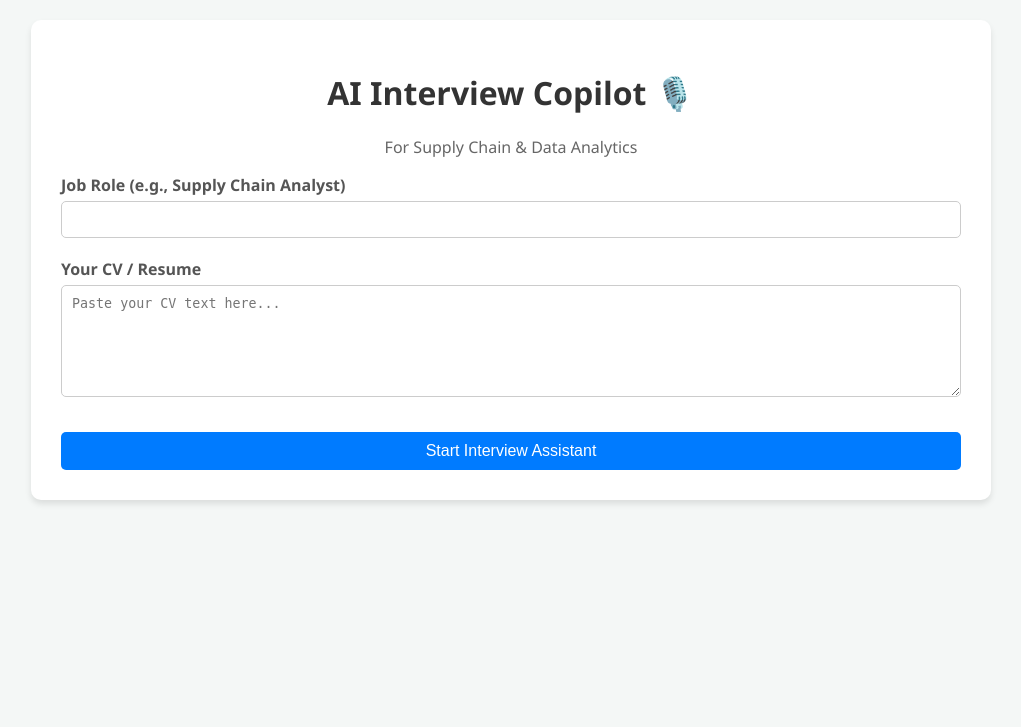
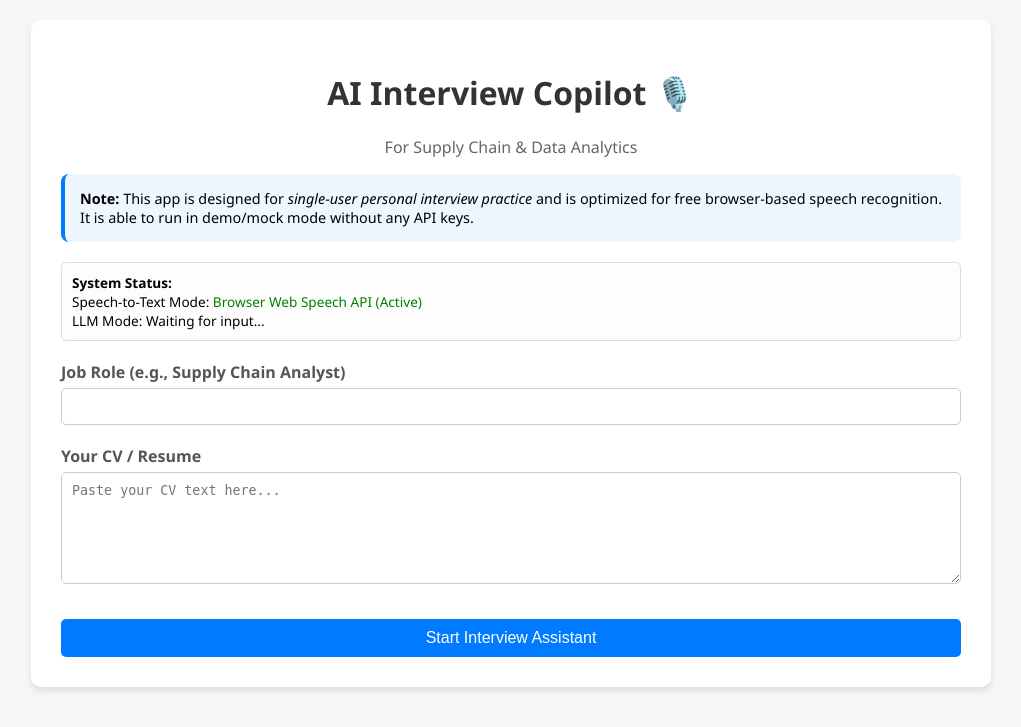
Before and after one commit to msajja5/cv-rewriter-app., a FastAPI app: page / in a window 1280 px wide. Shown: the top 727 px of the page, without its empty margins (129-1150 px from the left). Run offline with FastAPI, Linux system fonts and the light colour scheme.

Commit message:
refactor: optimize for single-user free tier on Vercel
- Updated LLM service to return provider status to the frontend.
- Added UI notices indicating single-user free mode.
- Added dynamic System Status UI showing STT mode and active LLM provider.
- Cleaned up unused dependencies (websockets, deepgram-sdk) from requirements.txt.

Co-authored-by: msajja5 <222384979+msajja5@users.noreply.github.com>

```diff
--- a/main.py
+++ b/main.py
@@ -31,11 +31,14 @@ async def chat_endpoint(request: ChatRequest):
 
     # We append the current interviewer's question to the context history inside the LLM service.
     # The frontend manages the overarching context.
-    response_script = await generate_ai_response_with_llm(
+    response_script, provider = await generate_ai_response_with_llm(
         question=transcript,
         cv=request.cv,
         job_role=request.job_role,
         context=request.context
     )
 
-    return {"response": response_script}
+    return {
+        "response": response_script,
+        "provider": provider
+    }
--- a/requirements.txt
+++ b/requirements.txt
@@ -1,11 +1,9 @@
 fastapi
 uvicorn
 jinja2
-websockets
 python-multipart
 pydantic
 openai
-deepgram-sdk
 python-dotenv
 groq
 google-generativeai
--- a/templates/index.html
+++ b/templates/index.html
@@ -30,6 +30,16 @@
 <div class="container">
     <h1>AI Interview Copilot 🎙️</h1>
     <p style="text-align: center; color: #666;">For Supply Chain & Data Analytics</p>
+
+    <div style="background: #eef7ff; padding: 15px; border-radius: 8px; margin-bottom: 20px; font-size: 0.9em; border-left: 4px solid #007bff;">
+        <strong>Note:</strong> This app is designed for <em>single-user personal interview practice</em> and is optimized for free browser-based speech recognition. It is able to run in demo/mock mode without any API keys.
+    </div>
+
+    <div style="background: #fdfdfd; padding: 10px; border: 1px solid #ddd; border-radius: 5px; margin-bottom: 20px; font-size: 0.85em;">
+        <strong>System Status:</strong><br/>
+        Speech-to-Text Mode: <span id="stt-status">Checking browser support...</span><br/>
+        LLM Mode: <span id="llm-status">Waiting for input...</span>
+    </div>
 
     <div id="setup-section">
         <form id="setup-form">
@@ -81,8 +91,14 @@
     let userJobRole = "";
     let interviewContext = [];
 
+    const sttStatusSpan = document.getElementById('stt-status');
+    const llmStatusSpan = document.getElementById('llm-status');
+
     // Web Speech API for prototyping (browser built-in STT)
     if ('webkitSpeechRecognition' in window) {
+        sttStatusSpan.innerText = "Browser Web Speech API (Active)";
+        sttStatusSpan.style.color = "green";
+
         recognitionInterviewer = new webkitSpeechRecognition();
         recognitionInterviewer.continuous = true;
         recognitionInterviewer.interimResults = false;
@@ -120,12 +136,21 @@
                     if (response.ok) {
                         const data = await response.json();
                         aiScriptBox.innerText = data.response;
+
+                        // Update LLM Status based on backend response
+                        llmStatusSpan.innerText = data.provider;
+                        llmStatusSpan.style.color = data.provider.includes("Mock") ? "#d9534f" : "#28a745";
+
                     } else {
                         aiScriptBox.innerText = "Error analyzing question.";
+                        llmStatusSpan.innerText = "Error";
+                        llmStatusSpan.style.color = "#d9534f";
                     }
                 } catch (err) {
                     console.error("Failed to fetch from backend", err);
                     aiScriptBox.innerText = "Failed to communicate with AI server.";
+                    llmStatusSpan.innerText = "Connection Failed";
+                    llmStatusSpan.style.color = "#d9534f";
                 }
             }
         };
@@ -163,7 +188,16 @@
         };
 
     } else {
-        alert("Web Speech API is not supported in this browser. Use Chrome or Edge.");
+        sttStatusSpan.innerText = "Not Supported (Please use Chrome/Edge)";
+        sttStatusSpan.style.color = "red";
+
+        // Show clear UI message inside the setup area as well
+        setupSection.innerHTML = `
+            <div style="background: #f8d7da; color: #721c24; padding: 20px; border-radius: 5px; border: 1px solid #f5c6cb; margin-bottom: 20px;">
+                <strong>⚠️ Speech recognition is not supported in this browser.</strong><br/>
+                Please use Chrome or Edge to access the Web Speech API required for real-time transcription.
+            </div>
+        `;
     }
 
     setupForm.addEventListener('submit', (e) => {
```
Also changed, not shown: llm_service.py (+8 -5 lines), 1 other file.
